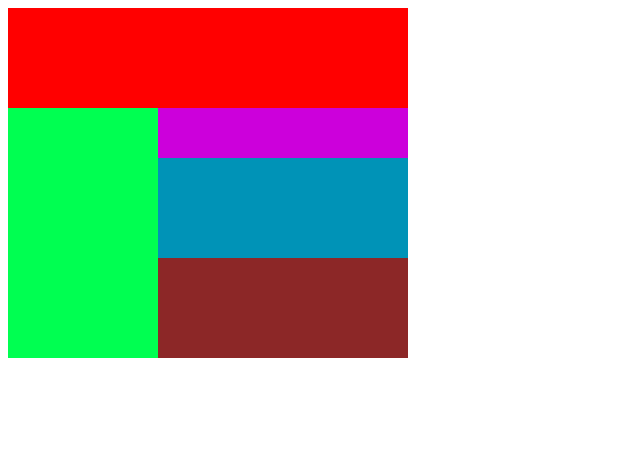
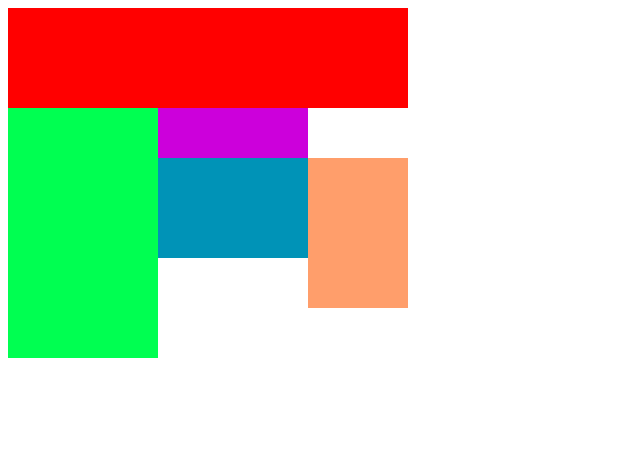
Before and after one commit to karie0407/puzzle2, a plain HTML site: page text.html in a window 1280 px wide. Shown: the whole page, without its empty margins (0-640 px from the left). Drawn offline with Linux system fonts and the light colour scheme.

Commit message:
puzzle中級

```diff
--- a/css/style.css
+++ b/css/style.css
@@ -1,8 +1,13 @@
+@charset "utf-8";
+
 body {
   width: 400px;
-  height: 450px;
 }
-
+.clearfix::after {
+  content: "";
+  display: block;
+  clear: both;
+}
 .red {
   height: 100px;
   background: #ff0000;
@@ -15,21 +20,27 @@ body {
   float: left;
 }
 .purple {
+  width: 150px;
   height: 50px;
   background: #cc00db;
+  float: left;
 }
-.blue {
-  height: 100px;
-  background: #0093b7;
-}
-
 .orange {
   width: 100px;
+  height: 150px;
   background: #ff9e6b;
   float: right;
 }
+.blue {
+  width: 150px;
+  height: 100px;
+  background: #0093b7;
+  float: left;
+}
 
 .brown {
+  width: 250px;
   height: 100px;
   background: #8c2727;
+  float: right;
 }
--- a/text.html
+++ b/text.html
@@ -9,12 +9,13 @@
 </head>
 <body>
   <header class="red"></header>
-  <main class="clearfix">
-    <div class="green"></div>
-    <div class="purple"></div>
-    <div class="blue"></div>
-    <div class="orange"></div>
-    <div class="brown"></div>
+  <main>
+    <div class="clearfix">
+      <div class="green"></div>
+      <div class="purple"></div>
+      <div class="blue"></div>
+      <div class="orange"></div>
+    </div>
   </main>
   <footer></footer>
 </body>
```
